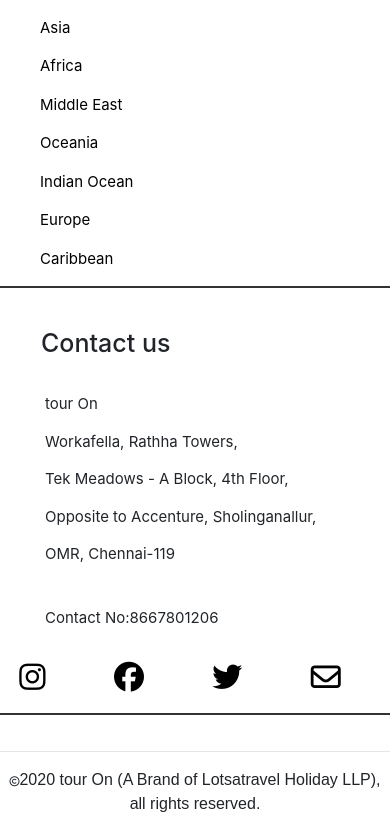
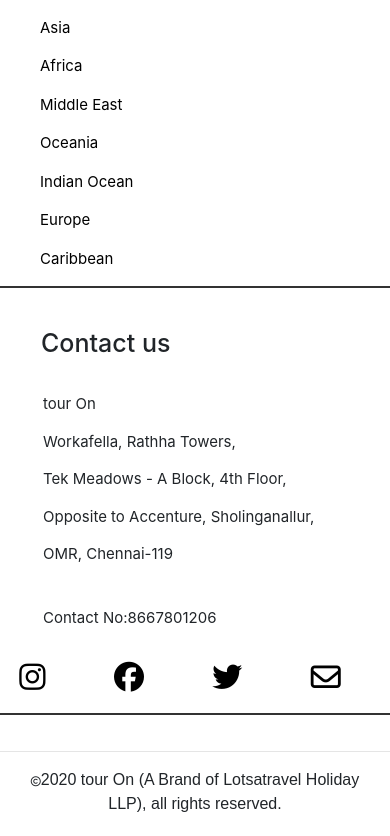
Before and after one commit to Mani1211/touron-updates, a plain HTML site: page index.html in a window 390 px wide. Shown: the part 2337-3173 px from the top of the page. Drawn offline with nearby package versions, Linux system fonts and the light colour scheme; files whose address does not match are found by name.

Commit message:
kklbvllllmkk

```diff
--- a/css/style.css
+++ b/css/style.css
@@ -664,7 +664,7 @@ margin: 0 100px;
 
 .address p{
   font-size: 15px;
-  padding-left: 45px;
+  padding-left: 43px;
   line-height: 2.5;
 }
 .icons i{
@@ -678,7 +678,7 @@ margin: 0 100px;
 
 
 .copyrights p{
-  margin: 0;
+  margin:0  10px;
   font-family: 'Andika', sans-serif;;
 }
 
```
